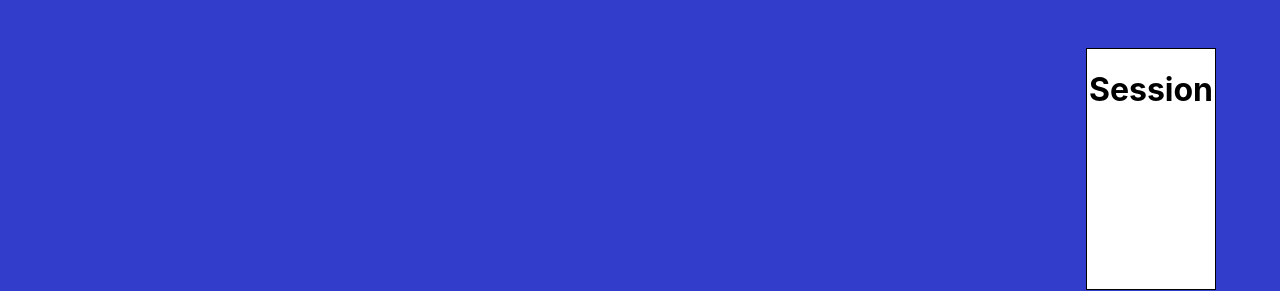
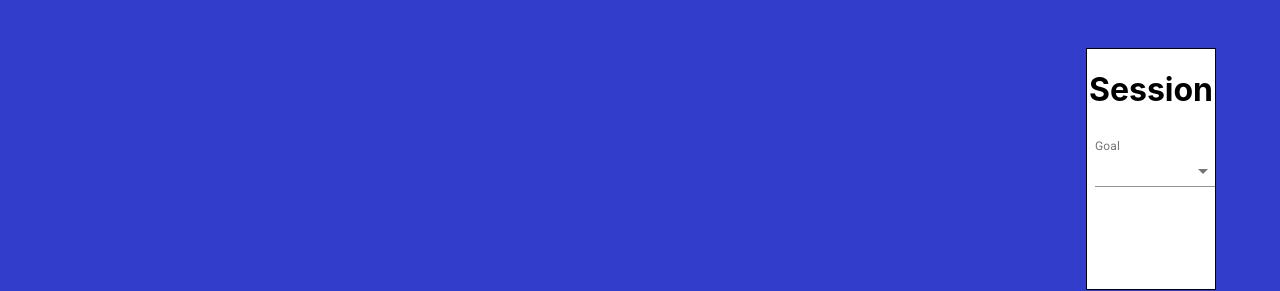
Before and after one commit to Matthew-Kwan/Ocean_app, a React (Create React App) app in the folder ocean/: page /ocean in a window 1280 px wide. Shown: the part 192-483 px from the top of the page. Built offline with nearby package versions, Linux system fonts and the light colour scheme.

Commit message:
Added session form and related functions

```diff
--- a/ocean/package.json
+++ b/ocean/package.json
@@ -3,6 +3,7 @@
   "version": "0.1.0",
   "private": true,
   "dependencies": {
+    "@material-ui/core": "^4.11.3",
     "@testing-library/jest-dom": "^5.11.4",
     "@testing-library/react": "^11.1.0",
     "@testing-library/user-event": "^12.1.10",
--- a/ocean/public/index.html
+++ b/ocean/public/index.html
@@ -3,6 +3,7 @@
   <head>
     <meta charset="utf-8" />
     <link rel="icon" href="%PUBLIC_URL%/favicon.ico" />
+    <link rel="stylesheet" href="https://fonts.googleapis.com/css?family=Roboto:300,400,500,700&display=swap" />
     <meta name="viewport" content="width=device-width, initial-scale=1" />
     <meta name="theme-color" content="#000000" />
     <meta
--- a/ocean/src/components/Ocean.js
+++ b/ocean/src/components/Ocean.js
@@ -1,8 +1,67 @@
 import React, { useState, useEffect } from 'react'
 import './ocean.css'
+import { makeStyles } from '@material-ui/core/styles';
+import InputLabel from '@material-ui/core/InputLabel';
+import MenuItem from '@material-ui/core/MenuItem';
+import TextField from '@material-ui/core/TextField';
+import FormControl from '@material-ui/core/FormControl';
+import Select from '@material-ui/core/Select';
 
 
+const useStyles = makeStyles((theme) => ({
+  formControl: {
+    margin: theme.spacing(1),
+    minWidth: 120,
+  },
+  selectEmpty: {
+    marginTop: theme.spacing(2),
+  },
+}));
 
+const SessionBox = () => {
+
+  /* session: object with
+    - title
+    - duration
+    - goal
+    - user (maybe not since goal is already linked)
+  */
+  const classes = useStyles()
+  const [session, setSession] = useState({})
+  const [goal, setGoal] = useState({})
+
+  // on mount refresh the session state
+  useEffect(() => {
+    setSession({})
+    setGoal({})
+  }, [])
+
+
+  // placeholder, this will probably be put into a custom hook (ref FSO 7.2)
+  const handleChange = (event) => {
+    setGoal(event.target.value);
+  };
+
+  return (
+    <div>
+      <h1> Session </h1>
+      <FormControl className={classes.formControl}>
+        {/*Need to add value and onChange to this*/}
+        <InputLabel id="goal-select-label">Goal</InputLabel>
+        <Select
+          labelId="goal-select-label"
+          id="goal-select"
+          value={goal}
+          onChange={handleChange}
+        >
+          <MenuItem value={10}>Ten</MenuItem>
+          <MenuItem value={20}>Twenty</MenuItem>
+          <MenuItem value={30}>Thirty</MenuItem>
+        </Select>
+      </FormControl>
+    </div>
+  )
+}
 
 const Ocean = ({user, setUser}) => {
 
@@ -19,7 +78,7 @@
         </div>
         {/*absolute position for session box*/}
         <div className="sessionBox">
-          <h1> Session </h1>
+          <SessionBox/>
         </div>
       </div>
     </div>
```
Also changed, not shown: 2 other files (tests, documents, lock files or other folders).
